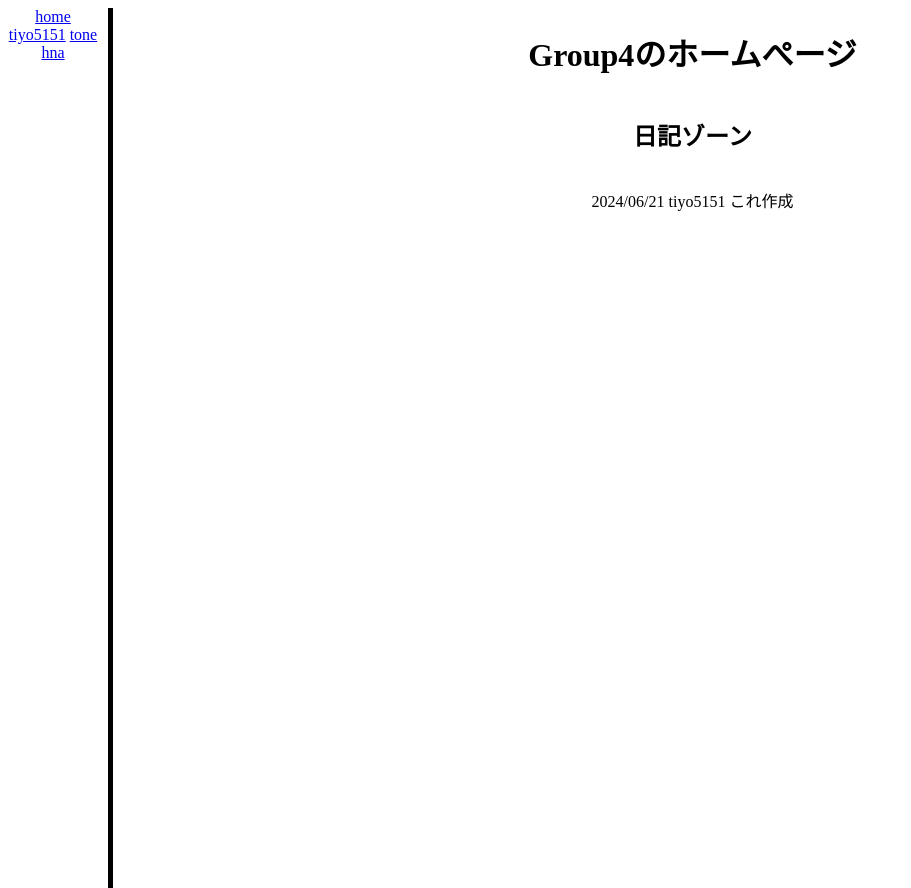
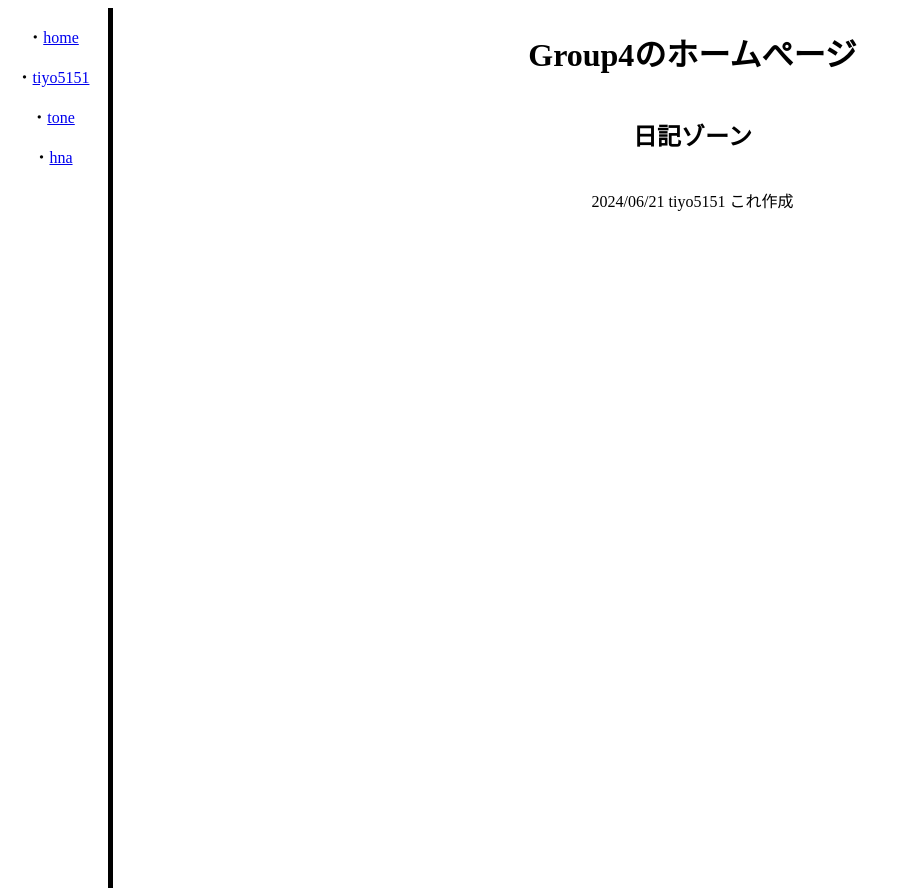
Before and after one commit to s1f102401281/team-project, a plain HTML site: page index.html in a window 1280 px wide. Shown: the whole page, without its empty margins (0-911 px from the left). Drawn offline with Linux system fonts and the light colour scheme.

Commit message:
index 改善

```diff
--- a/index.html
+++ b/index.html
@@ -8,10 +8,10 @@
 <body>
 <div class="container">
     <div class="index">
-        <a href="index.html">home</a>
-        <a href="tiyo5151.html">tiyo5151</a>
-        <a href="tone.html">tone</a>
-        <a href="hna.html">hna</a>
+        <p>・<a href="index.html">home</a>
+        <p>・<a href="tiyo5151.html">tiyo5151</a></p>
+        <p>・<a href="tone.html">tone</a></p>
+        <p>・<a href="hna.html">hna</a></p>
     </div>
     <div class="home">
         <h1>Group4のホームぺージ</h1>
```
Also changed, not shown: tiyo5151.html (+4 -4 lines).
